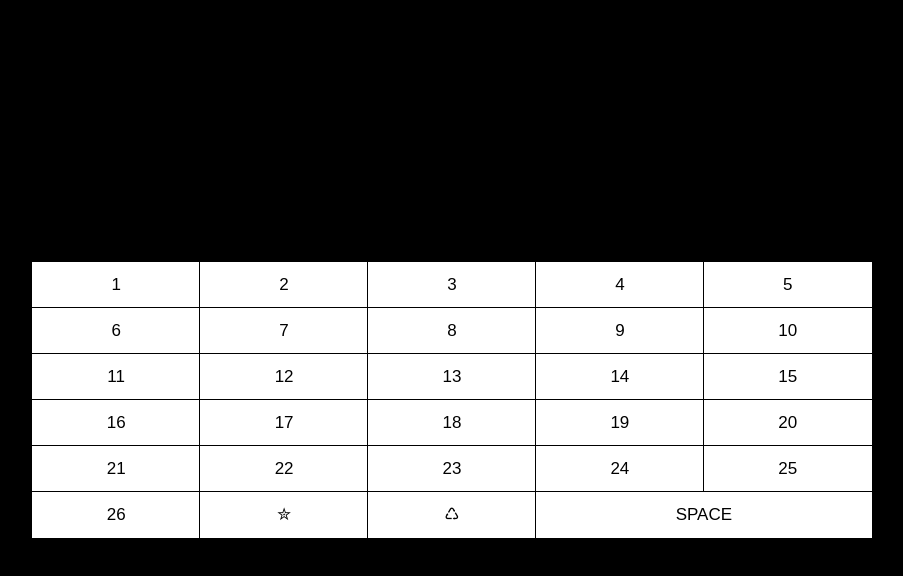
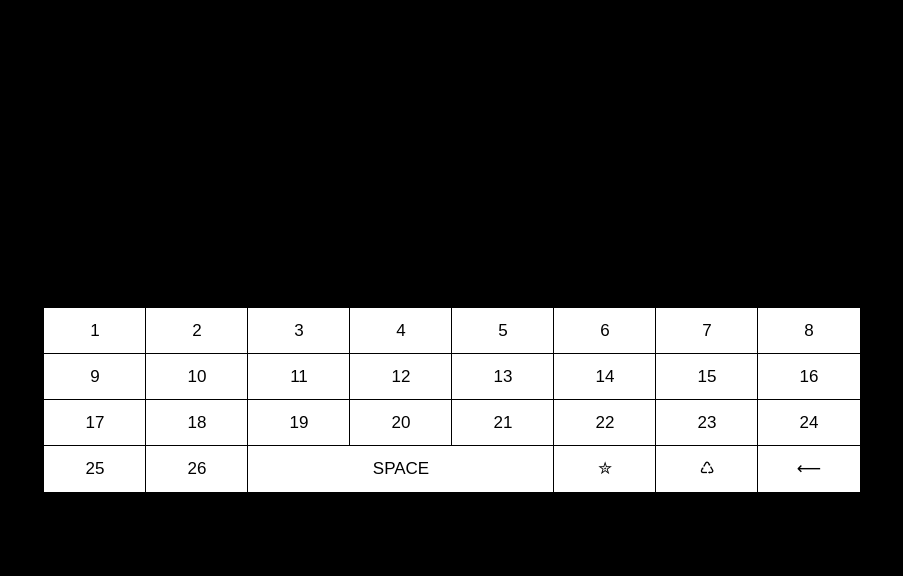
Before and after one commit to kemptone/brownThing, a website: page public/index.html in a window 1280 px wide. Both pictures are taken after a click on the button "SPACE". Shown: the whole page, without its empty margins (188-1091 px from the left). Drawn offline with Linux system fonts and the light colour scheme.

Commit message:
some changes

```diff
--- a/public/index.js
+++ b/public/index.js
@@ -62,6 +62,11 @@ const BuildMain = Page => args => {
   const e_fragment = document.createDocumentFragment()
   Page.letters.forEach( BuildLetter( Page, e_fragment ) )
 
+  BuildControl(Page, e_fragment)( "SPACE", "space", e => {
+    Page.values.push(" ")
+    updateDisplay()
+  } )
+
   BuildControl(Page, e_fragment)( "✮", "toggle-letters", e => {
     Page.e_letters.classList.add("show-letters")
     Page.e_letters.classList.remove("show-numbers")
@@ -74,8 +79,8 @@ const BuildMain = Page => args => {
 
   BuildControl(Page, e_fragment)( "♺", "clear", ClearReadout(Page) )
 
-  BuildControl(Page, e_fragment)( "SPACE", "space", e => {
-    Page.values.push(" ")
+  BuildControl(Page, e_fragment)( "⟵", "delete", e => {
+    Page.values.pop()
     updateDisplay()
   } )
 
--- a/public/style.css
+++ b/public/style.css
@@ -1,3 +1,7 @@
+:root {
+  --buttton-width:6em;
+}
+
 body {
   background-color: rgb(0 0 0);
   padding: 0;
@@ -19,25 +23,37 @@ main {
   flex-wrap: wrap;
   align-self: center;
   margin: auto;
+  max-width: 51em;
 }
 
 .letters button {
   font-size: 17px;
   height: 2.7em;
-  width: 20%;
+  min-width: var(--buttton-width);
   box-sizing: border-box;
   border: 0;
   outline: 1px solid black;
   color:black;
   background-color:white;
+  /* flex: 1; */
 }
 
 .letters button.control.space {
-  width:40%
+  min-width: calc( var(--buttton-width) * 3 );
+  flex:1;
 }
+
+/* .letters button.control.delete:after {
+  content:"⟵";
+  display:inline-block;
+} */
 
 .letters button i {
   font-style: normal;
+}
+
+.letters .control {
+  flex:1;
 }
 
 .letters.show-numbers button b {
--- a/server.js
+++ b/server.js
@@ -16,6 +16,8 @@ var file = new static.Server( './public', {
     gzip: true
 } );
 
+console.log(`serving on ${ port }`)
+
 // serve
 http.createServer( function ( request, response ) {
     request.addListener( 'end', function () {
```
